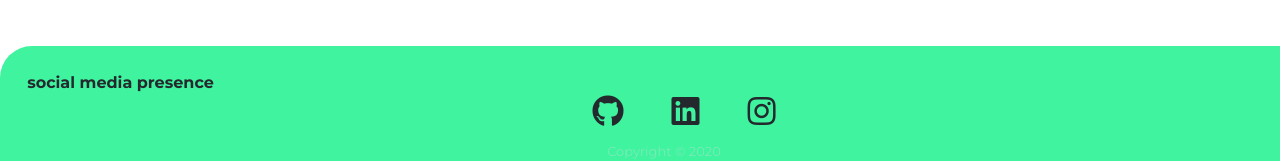
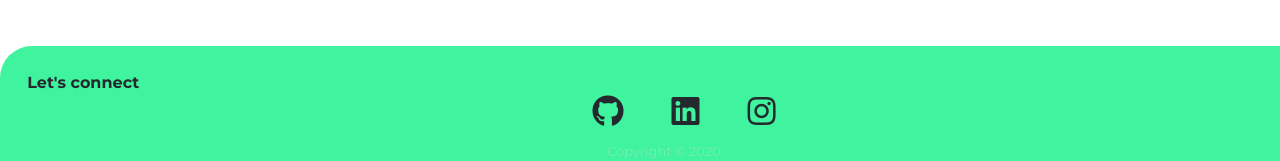
Before and after one commit to Manasa1013/TheFitGeek, a React (Create React App) app: page / in a window 1280 px wide. Shown: the part 634-795 px from the top of the page. Built offline with nearby package versions, Linux system fonts and the light colour scheme.

Commit message:
chore: changed text in footer

```diff
--- a/src/App.js
+++ b/src/App.js
@@ -151,7 +151,7 @@ export default function App() {
         </ul>
       </div>
       <footer className="footer">
-        <div className="footer-header">social media presence</div>
+        <div className="footer-header">Let's connect</div>
         <ul className="social-links list-non-bullet">
           <li className="list-item-inline">
             <a className="link" href="https://github.com/Manasa1013">
```
